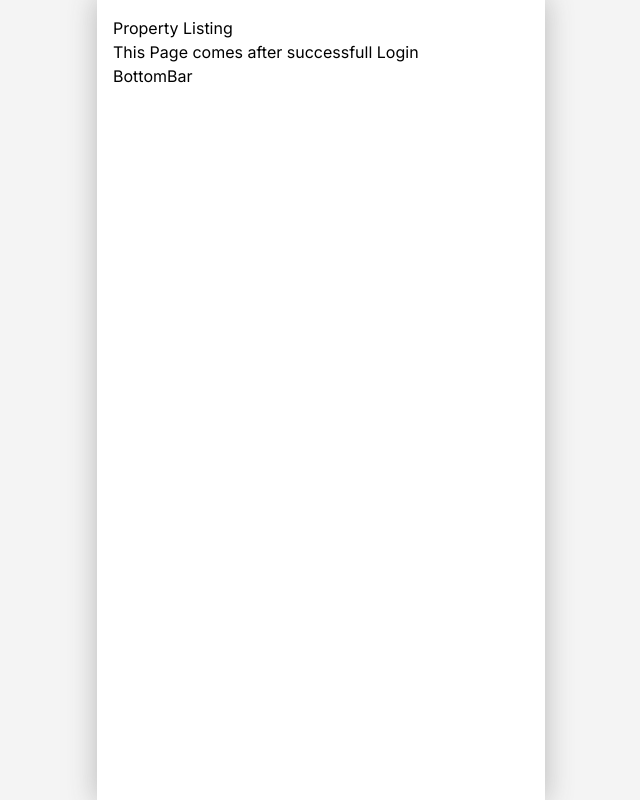
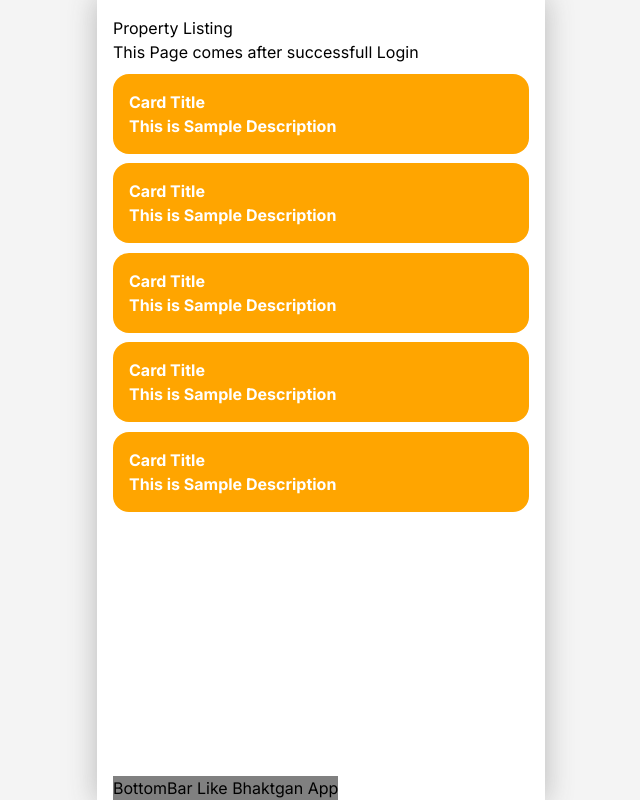
Before and after one commit to 25mohit/rent-property-project-frontend, a Next.js app: page /PropertyListing in a window 1280 px wide. Shown: the whole page, without its empty margins (319-959 px from the left). Built offline with nearby package versions, Linux system fonts and the light colour scheme.

Commit message:
Property Card Added

```diff
--- a/src/app/PropertyListing/page.tsx
+++ b/src/app/PropertyListing/page.tsx
@@ -1,12 +1,16 @@
-import BottomBar from "../components/BottomBar/BottomBar"
 import HomeLayout from "../components/HOC/HomeLayout/HomeLayout"
+import PropertyCard from "../components/Utils/PropertyCard/PropertyCard"
 
 const PropertyListing = () => {
   return (
     <HomeLayout>
         <h1>Property Listing</h1>
         <p>This Page comes after successfull Login</p>
-        <BottomBar />
+        <PropertyCard label="Card Title" image="https://sample" description="This is Sample Description" />
+        <PropertyCard label="Card Title" image="https://sample" description="This is Sample Description" />
+        <PropertyCard label="Card Title" image="https://sample" description="This is Sample Description" />
+        <PropertyCard label="Card Title" image="https://sample" description="This is Sample Description" />
+        <PropertyCard label="Card Title" image="https://sample" description="This is Sample Description" />
     </HomeLayout>
   )
 }
--- a/src/app/components/HOC/HomeLayout/HomeLayout.tsx
+++ b/src/app/components/HOC/HomeLayout/HomeLayout.tsx
@@ -1,4 +1,5 @@
 import React from 'react'
+import BottomBar from '../../Utils/BottomBar/BottomBar'
 
 interface HomeLayoutInterface{
     children: any
@@ -6,8 +7,9 @@ interface HomeLayoutInterface{
 
 const HomeLayout:React.FC<HomeLayoutInterface> = ({ children }) => {
   return (
-    <section>
+    <section className='home-layout'>
         {children}
+        <BottomBar />
     </section>
   )
 }
--- a/src/app/components/BottomBar/BottomBar.tsx
+++ b/src/app/components/Utils/BottomBar/BottomBar.tsx
@@ -2,7 +2,7 @@ import React from 'react'
 
 const BottomBar = () => {
   return (
-    <div className='bottom-bar'>BottomBar</div>
+    <div className='bottom-bar'>BottomBar Like Bhaktgan App</div>
   )
 }
 
--- /dev/null
+++ b/src/app/components/Utils/PropertyCard/PropertyCard.tsx
@@ -0,0 +1,20 @@
+import Image from 'next/image'
+import React from 'react'
+
+interface PropertyCardInterface{
+    label: string,
+    image: string,
+    description: string
+}
+
+const PropertyCard:React.FC<PropertyCardInterface> = ({ label, image, description }) => {
+  return (
+    <div className='property-card'>
+        <h1>{label}</h1>
+        <p>{description}</p>
+        {/* <Image src={image} alt='This is Card Image' width={100} height={100}/> */}
+    </div>
+  )
+}
+
+export default PropertyCard
--- a/src/app/style.css
+++ b/src/app/style.css
@@ -6,6 +6,7 @@ body{
 }
 .container-main{
     width: 35vw;
+    max-width: 35vw;
     height: 100vh;
     padding: var(--primary-padding);
     margin: 0 auto;
@@ -16,3 +17,20 @@ body{
     border: 1px solid red;
     padding: var(--primary-padding);
 }
+.home-layout{
+    /* background-color: rgb(221, 221, 221); */
+    max-width: 100%;
+}
+.bottom-bar{
+    position: fixed;
+    bottom: 0;
+    background-color: gray;
+}
+.property-card{
+    background-color: orange;
+    color: white;
+    font-weight: bold;
+    padding: var(--primary-padding);
+    margin: 0.6rem 0;
+    border-radius: 1rem;
+}
```
